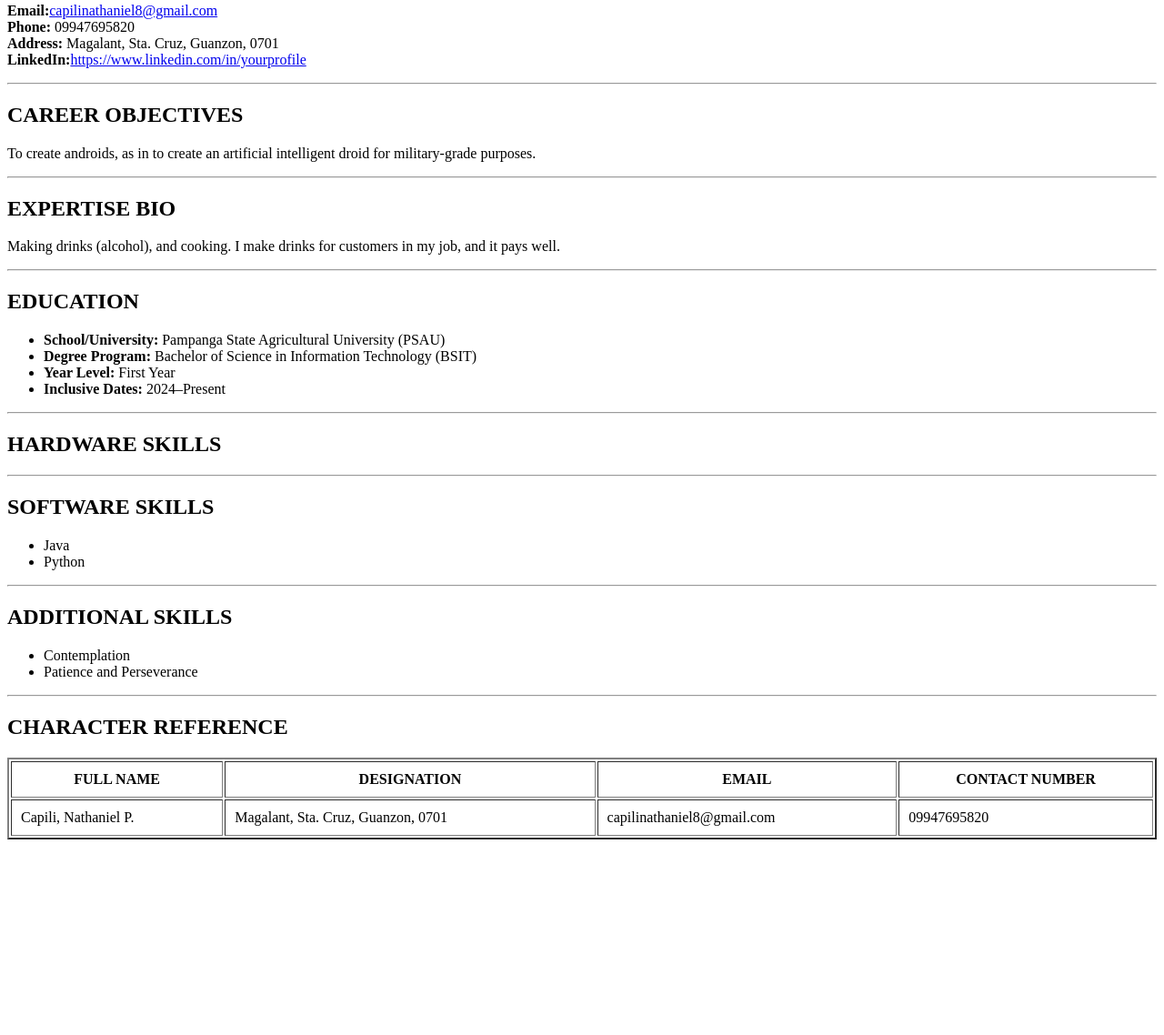
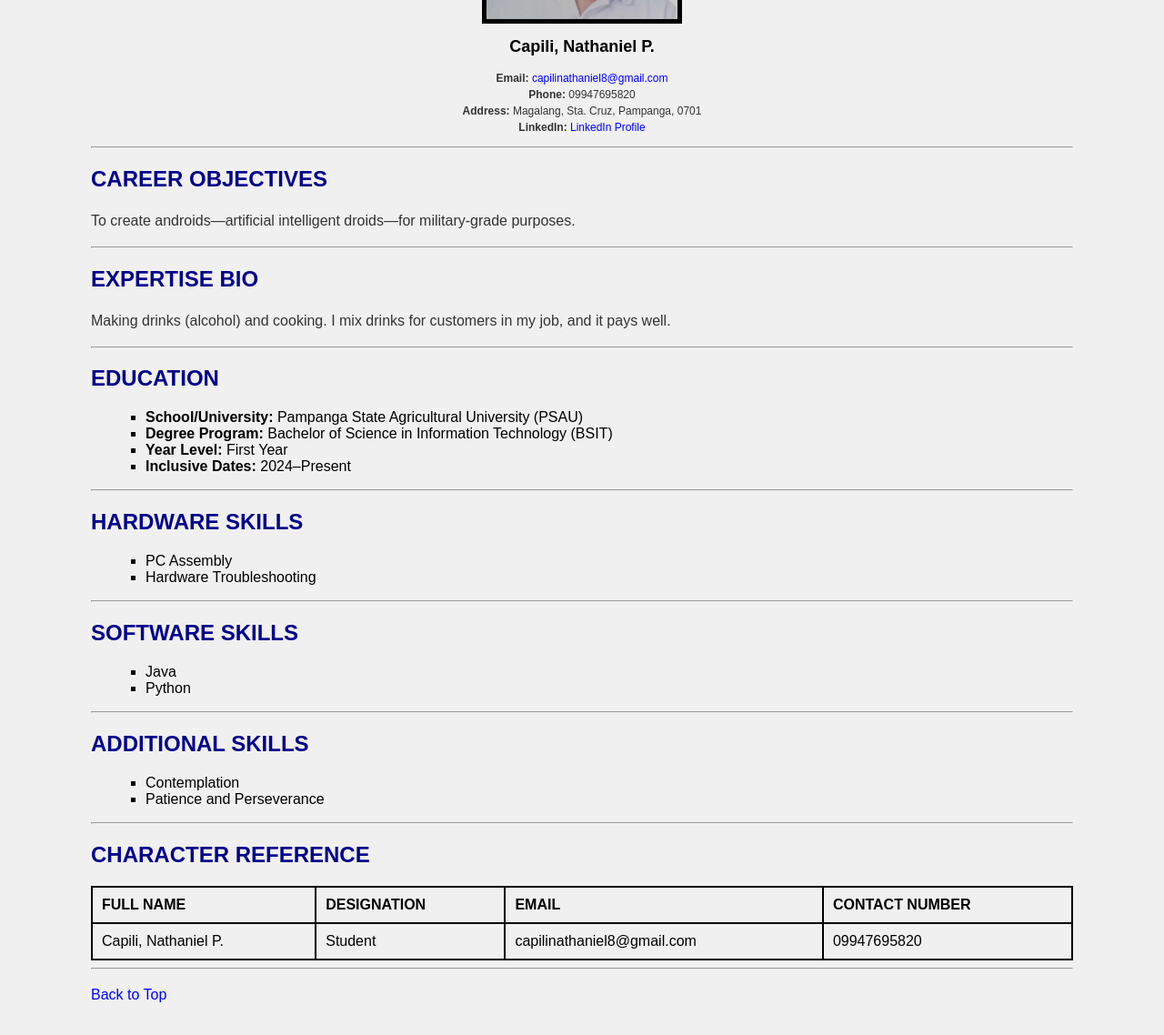
Before and after one commit to capili23/my.resume, a plain HTML site: page index.html in a window 1280 px wide. Shown: the part 284-1422 px from the top of the page at 91% size. Before the commit the page ends 1215 px from the top, so only its background shows below. Drawn offline with Linux system fonts and the light colour scheme.

Commit message:
Update index.html

```diff
--- a/index.html
+++ b/index.html
@@ -4,61 +4,172 @@
   <meta charset="UTF-8">
   <meta name="viewport" content="width=device-width, initial-scale=1.0">
   <title>Resume</title>
+
+  <style>
+    /* 1. Set the background color and adjust margins */
+    body {
+      background-color: #f0f0f0; /* Change this to any color you like */
+      margin: 100px;
+      font-family: Arial, sans-serif;
+    }
+
+    /* 2. Style all H2 tags using class selector */
+    .section-title {
+      color: darkblue; /* Change this to any color you prefer */
+    }
+
+    /* 3. Style the image with a border and center it */
+    .profile-img {
+      display: block;
+      margin: 0 auto;
+      border: 5px solid black;
+    }
+
+    /* 4. Center the full name, address, email, and contact */
+    #personal-info {
+      text-align: center;
+      font-size: 12px;
+    }
+
+    /* 5. Style the paragraphs */
+    p {
+      color: #333;
+      line-height: 1.5;
+    }
+
+    /* 6. Style the list items */
+    ul {
+      list-style-type: square;
+      margin-left: 20px;
+    }
+
+    /* 7. Style the table */
+    #reference-table {
+      width: 100%;
+      border-collapse: collapse;
+    }
+
+    #reference-table th, #reference-table td {
+      border: 2px solid black;
+      padding: 10px;
+      text-align: left;
+    }
+
+    /* 8. Style the links */
+    a {
+      text-decoration: none; /* Remove underline */
+    }
+
+    a:link {
+      color: blue;
+    }
+
+    a:visited {
+      color: purple;
+    }
+
+    a:hover {
+      color: red;
+    }
+
+    a:active {
+      color: green;
+    }
+  </style>
 </head>
 <body>
-  <p>
-    <img src="473780693_1818229882049385_7635731183595843041_n.jpg" width="210px" height="200px">
+
+  <!-- Profile Image -->
+  <img src="473780693_1818229882049385_7635731183595843041_n.jpg" width="210px" height="200px" alt="Profile Picture" class="profile-img">
+
+  <!-- Personal Information -->
+  <div id="personal-info">
     <h2>Capili, Nathaniel P.</h2>
-    <b>Email:</b><a href="mailto:capilinathaniel8@gmail.com" target="_blank">capilinathaniel8@gmail.com</a><br>
-    <b>Phone:</b> 09947695820<br>
-    <b>Address:</b> Magalant, Sta. Cruz, Guanzon, 0701<br>
-    <b>LinkedIn:</b><a href="https://www.linkedin.com/in/yourprofile" target="_blank">https://www.linkedin.com/in/yourprofile</a><br>
-  </p>
+    <p>
+      <b>Email:</b> <a href="mailto:capilinathaniel8@gmail.com" target="_blank">capilinathaniel8@gmail.com</a><br>
+      <b>Phone:</b> 09947695820<br>
+      <b>Address:</b> Magalang, Sta. Cruz, Pampanga, 0701<br>
+      <b>LinkedIn:</b> <a href="https://www.linkedin.com/in/yourprofile" target="_blank">LinkedIn Profile</a>
+    </p>
+  </div>
+
   <hr>
-  <h2>CAREER OBJECTIVES</h2>
-  <p>To create androids, as in to create an artificial intelligent droid for military-grade purposes.</p>
+
+  <!-- Career Objectives -->
+  <h2 class="section-title" id="summary">CAREER OBJECTIVES</h2>
+  <p>To create androids—artificial intelligent droids—for military-grade purposes.</p>
+
   <hr>
-  <h2>EXPERTISE BIO</h2>
-  <p>Making drinks (alcohol), and cooking. I make drinks for customers in my job, and it pays well.</p>
+
+  <!-- Expertise Bio -->
+  <h2 class="section-title">EXPERTISE BIO</h2>
+  <p>Making drinks (alcohol) and cooking. I mix drinks for customers in my job, and it pays well.</p>
+
   <hr>
-  <h2>EDUCATION</h2>
+
+  <!-- Education -->
+  <h2 class="section-title" id="education">EDUCATION</h2>
   <ul>
     <li><strong>School/University:</strong> Pampanga State Agricultural University (PSAU)</li>
     <li><strong>Degree Program:</strong> Bachelor of Science in Information Technology (BSIT)</li>
     <li><strong>Year Level:</strong> First Year</li>
     <li><strong>Inclusive Dates:</strong> 2024–Present</li>
   </ul>
+
   <hr>
-  <h2>HARDWARE SKILLS</h2>
+
+  <!-- Hardware Skills -->
+  <h2 class="section-title" id="hardware">HARDWARE SKILLS</h2>
   <ul>
-    <!-- Add hardware skills here -->
+    <li>PC Assembly</li>
+    <li>Hardware Troubleshooting</li>
   </ul>
+
   <hr>
-  <h2>SOFTWARE SKILLS</h2>
+
+  <!-- Software Skills -->
+  <h2 class="section-title" id="software">SOFTWARE SKILLS</h2>
   <ul>
     <li>Java</li>
     <li>Python</li>
   </ul>
+
   <hr>
-  <h2>ADDITIONAL SKILLS</h2>
+
+  <!-- Additional Skills -->
+  <h2 class="section-title">ADDITIONAL SKILLS</h2>
   <ul>
     <li>Contemplation</li>
     <li>Patience and Perseverance</li>
   </ul>
+
   <hr>
-  <h2>CHARACTER REFERENCE</h2>
-  <table border="2" width="100%" cellpadding="10%" cellspacing="11%">
-    <tbody>
+
+  <!-- Character Reference -->
+  <h2 class="section-title" id="experience">CHARACTER REFERENCE</h2>
+  <table id="reference-table">
+    <thead>
       <tr>
         <th>FULL NAME</th>
         <th>DESIGNATION</th>
         <th>EMAIL</th>
         <th>CONTACT NUMBER</th>
       </tr>
+    </thead>
+    <tbody>
       <tr>
         <td>Capili, Nathaniel P.</td>
-        <td>Magalant, Sta. Cruz, Guanzon, 0701</td>
+        <td>Student</td>
         <td>capilinathaniel8@gmail.com</td>
         <td>09947695820</td>
       </tr>
+    </tbody>
+  </table>
+
+  <hr>
+
+  <!-- Back to Top Link -->
+  <p><a href="#top">Back to Top</a></p>
+
+</body>
 </html>
```
